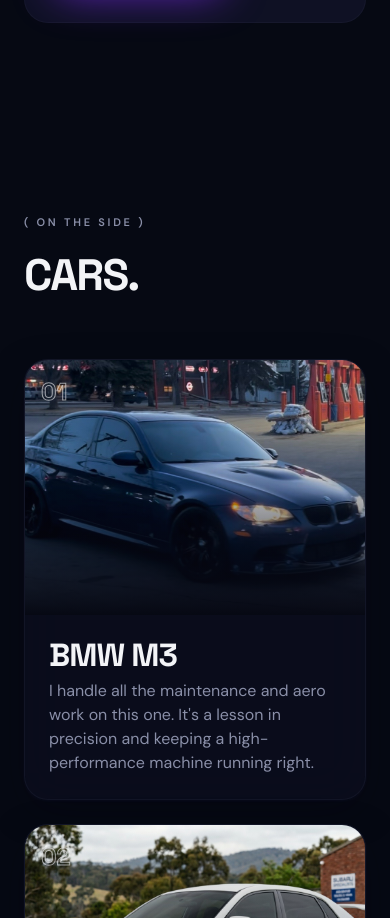
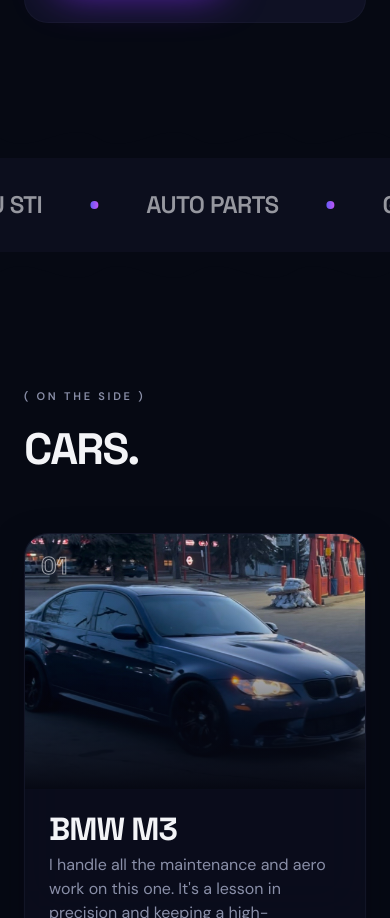
Before and after one commit to RoomiestBetse/my-protfolio, a React (Vite) app: page / in a window 390 px wide. Shown: the part 5607-6525 px from the top of the page. Built offline with nearby package versions, Linux system fonts and the light colour scheme; the HTML template or start-up script is replaced by a standard one.

Commit message:
Add wavy marquee strip between projects and cars sections

```diff
--- /dev/null
+++ b/src/components/WavyMarqueeStrip.tsx
@@ -0,0 +1,88 @@
+import { useRef } from "react";
+import { motion, useAnimationFrame, useMotionValue, useReducedMotion } from "framer-motion";
+
+const tags = [
+  "BMW M3",
+  "Subaru STI",
+  "Auto Parts",
+  "Garage Work",
+  "Performance",
+  "Diagnostics",
+  "Car Culture",
+  "RepairPal",
+  "Mechanical",
+  "Motorsport",
+];
+
+const items = [...tags, ...tags];
+
+// Background page colour — must match --background CSS var
+const BG = "hsl(230 50% 5%)";
+const STRIP = "hsl(235 40% 8%)";
+
+const WavyMarqueeStrip = () => {
+  const x = useMotionValue(0);
+  const containerRef = useRef<HTMLDivElement>(null);
+  const reduce = useReducedMotion();
+
+  useAnimationFrame((_, delta) => {
+    if (reduce || !containerRef.current) return;
+    const halfWidth = containerRef.current.scrollWidth / 2;
+    let current = x.get() - delta * 0.042;
+    if (Math.abs(current) >= halfWidth) current = 0;
+    x.set(current);
+  });
+
+  return (
+    <div className="relative" aria-label="Interests marquee">
+      {/* Top wave — page BG colour cuts into strip */}
+      <svg
+        viewBox="0 0 1440 40"
+        preserveAspectRatio="none"
+        className="w-full block"
+        style={{ height: 40, display: "block", marginBottom: -1 }}
+      >
+        <path
+          d="M0,20 C120,40 240,0 360,20 C480,40 600,0 720,20 C840,40 960,0 1080,20 C1200,40 1320,0 1440,20 L1440,40 L0,40 Z"
+          fill={BG}
+        />
+      </svg>
+
+      {/* Strip body */}
+      <div
+        className="overflow-hidden py-8 md:py-12"
+        style={{ background: STRIP }}
+      >
+        <motion.div
+          ref={containerRef}
+          style={{ x }}
+          className="flex w-max items-center gap-12"
+        >
+          {items.map((t, i) => (
+            <div key={i} className="flex items-center gap-12 shrink-0">
+              <span className="text-2xl md:text-4xl font-display font-semibold uppercase tracking-tight text-foreground/60 hover:text-foreground transition-colors duration-300 whitespace-nowrap cursor-default">
+                {t}
+              </span>
+              <span className="w-2 h-2 rounded-full bg-gradient-to-r from-primary to-accent shrink-0" />
+            </div>
+          ))}
+        </motion.div>
+      </div>
+
+      {/* Bottom wave */}
+      <svg
+        viewBox="0 0 1440 40"
+        preserveAspectRatio="none"
+        className="w-full block"
+        style={{ height: 40, display: "block", marginTop: -1 }}
+      >
+        <path
+          d="M0,20 C120,0 240,40 360,20 C480,0 600,40 720,20 C840,0 960,40 1080,20 C1200,0 1320,40 1440,20 L1440,0 L0,0 Z"
+          fill={BG}
+        />
+      </svg>
+    </div>
+  );
+};
+
+export default WavyMarqueeStrip;
--- a/src/pages/Index.tsx
+++ b/src/pages/Index.tsx
@@ -10,6 +10,7 @@ const AboutSection = lazy(() => import("@/components/AboutSection"));
 const SkillsSection = lazy(() => import("@/components/SkillsSection"));
 const StackedProjects = lazy(() => import("@/components/StackedProjects"));
 const CarProjectsSection = lazy(() => import("@/components/CarProjectsSection"));
+const WavyMarqueeStrip = lazy(() => import("@/components/WavyMarqueeStrip"));
 const StatsSection = lazy(() => import("@/components/StatsSection"));
 const ContactSection = lazy(() => import("@/components/ContactSection"));
 const Footer = lazy(() => import("@/components/Footer"));
@@ -51,6 +52,7 @@ const Index = () => {
           <AboutSection />
           <SkillsSection />
           <StackedProjects />
+          <WavyMarqueeStrip />
           <CarProjectsSection />
           <StatsSection />
           <ContactSection />
```
